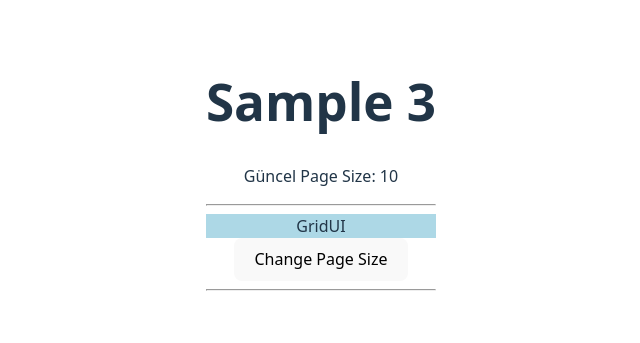
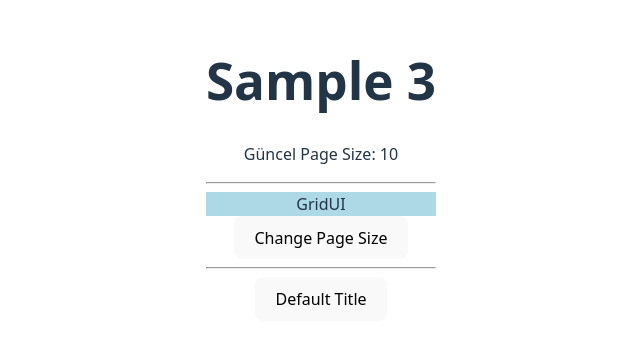
Before and after one commit to neominalsolutions/tcl-vite-project, a React (Vite) app: page / in a window 1280 px wide. Shown: the part 231-574 px from the top of the page, without its empty margins (319-959 px from the left). Built offline with nearby package versions, Linux system fonts and the light colour scheme.

Commit message:
ReactJS Props Kavramı

```diff
--- a/src/App.tsx
+++ b/src/App.tsx
@@ -1,8 +1,7 @@
 import React from 'react';
 import './App.css';
 import GridUI from './components/grid-ui';
-import TestUI from './components/test-ui';
-import TestUIObjectState from './components/test-ui-object-state';
+import ButtonUI from './components/button.ui';
 
 // Component -> farklı yerlerde tekrar tekrar kullanılabilir ui bileşenleridir.
 // React componentleri büyük harfle başlar.
@@ -65,6 +64,14 @@ function App() {
 				}}
 			/>
 			<hr></hr>
+
+			<ButtonUI
+				title="Click Me"
+				onBttnClick={() => {
+					console.log('ButtonUI den event alındı');
+				}}
+			/>
+
 			{/*
 			<div className="card">
 				<button onClick={() => setCount((count) => count + 1)}>
--- /dev/null
+++ b/src/components/button.ui.tsx
@@ -0,0 +1,24 @@
+// Props sadece mounting -> component doma ilk girişinde çalışır.
+// Ama mounted olduktan sonra durumunu güncellemesi için props yerine state kullanılmalıdır.
+
+function ButtonUI({
+	title,
+	onBttnClick,
+}: {
+	title: string;
+	onBttnClick(): void;
+}) {
+	title = 'Default Title'; // Default value if title is not provided
+
+	const onButtonClick = () => {
+		console.log('Button Clicked');
+		title = 'Tıklandı'; // This won't work as props are read-only
+		onBttnClick(); // event fırlatma
+	};
+
+	return <button onClick={onButtonClick}>{title}</button>;
+}
+
+export default ButtonUI;
+
+// <ButtonUI title="Click Me" />
```
